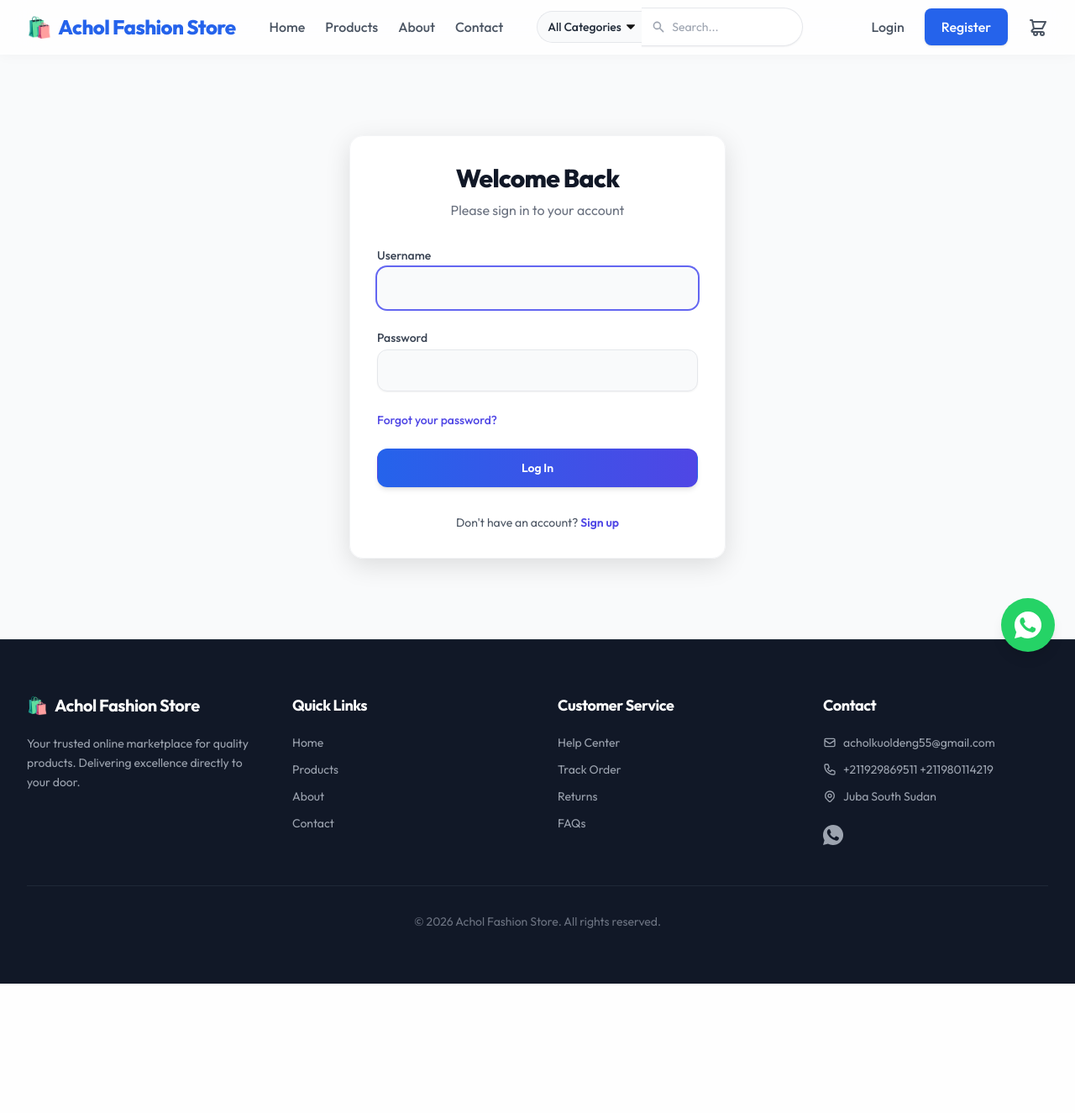
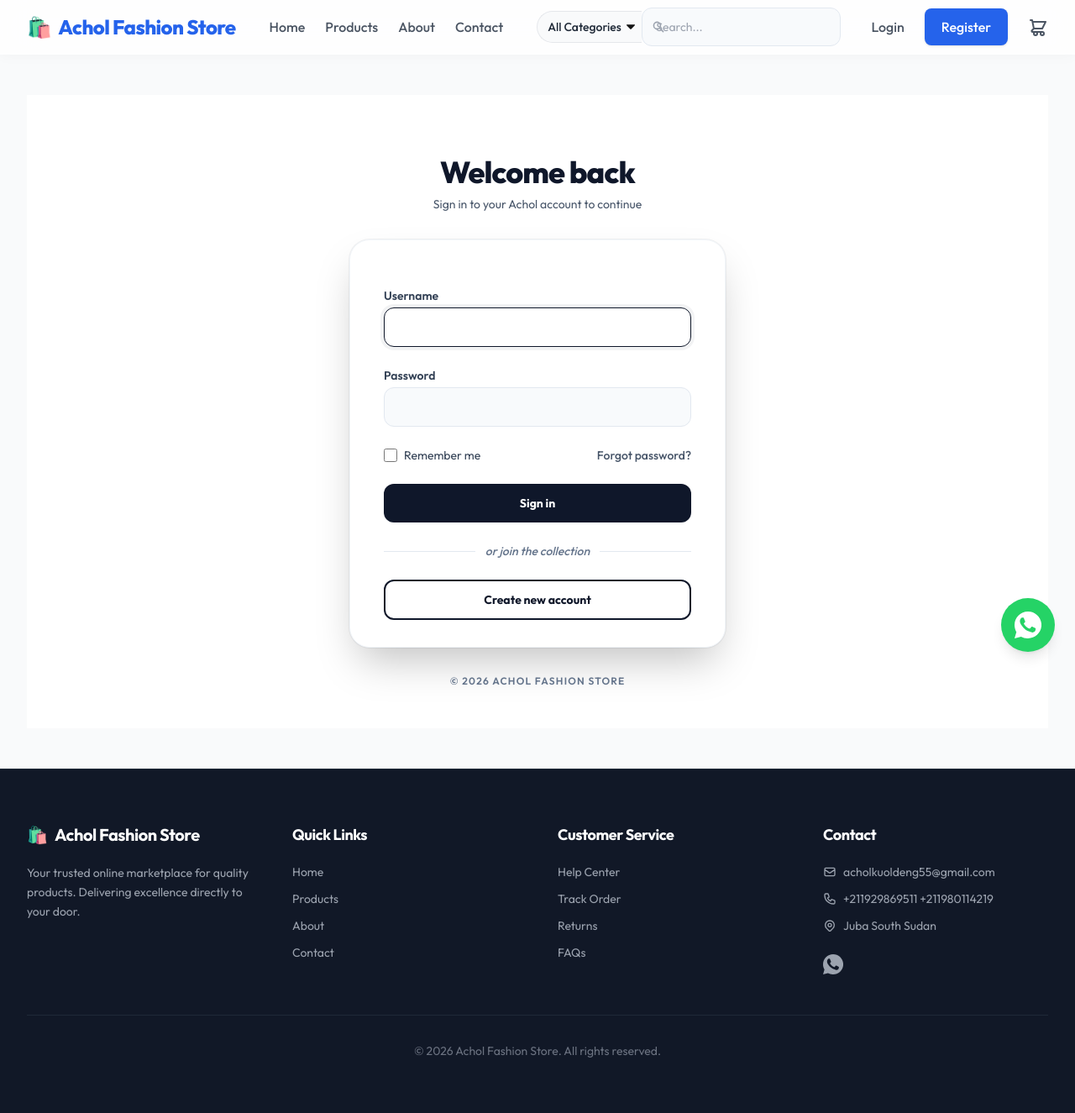
Before and after one commit to Nyombe/Achol-product-store, a Django app: page /auth/login/ in a window 1280 px wide. Shown: the whole page at 84% size. Before the commit the page ends 1171 px from the top, so only its background shows below. Run offline with Django 4.2, Linux system fonts and the light colour scheme; data that the repository does not hold is empty; some libraries are stand-ins or nearby versions.

Commit message:
feat: professionalize and secure portals with custom admin URL, branding, and premium login UI

```diff
--- a/config/urls.py
+++ b/config/urls.py
@@ -7,7 +7,7 @@
 from django.conf.urls.static import static
 
 urlpatterns = [
-    path('admin/', admin.site.urls),
+    path('management/', admin.site.urls),
     path('api/auth/', include('users.urls.api')),
     path('api/products/', include('products.urls.api')),
     path('api/orders/', include('orders.urls.api')),
--- /dev/null
+++ b/core/middleware.py
@@ -0,0 +1,25 @@
+from django.shortcuts import redirect
+from django.urls import reverse
+from django.http import Http404
+
+class AdminAccessMiddleware:
+    """
+    Middleware to strictly abstract regular users from the administration portal.
+    If a non-staff user attempts to access the administration URL, they receive
+    a 404 error, effectively hiding the portal's existence.
+    """
+    def __init__(self, get_response):
+        self.get_response = get_response
+
+    def __call__(self, request):
+        # Define the obfuscated administrative path
+        admin_path = '/management/'
+
+        if request.path.startswith(admin_path):
+            # Only allow authenticated staff/superusers
+            if not request.user.is_authenticated or not request.user.is_staff:
+                # Return a 404 instead of a redirect to hide the portal
+                raise Http404
+
+        response = self.get_response(request)
+        return response
--- a/templates/accounts/login.html
+++ b/templates/accounts/login.html
@@ -1,68 +1,122 @@
 {% extends 'base/base.html' %}
 
-{% block title %}Login - Achol Fashion Store{% endblock %}
+{% block title %}Login | Achol Fashion Store{% endblock %}
 
 {% block content %}
-<div class="flex justify-center items-center py-12 px-4 sm:px-6 lg:px-8">
-    <div class="w-full max-w-md bg-white/90 backdrop-blur-lg rounded-2xl shadow-[0_8px_30px_rgb(0,0,0,0.12)] border border-gray-100 p-8 transform transition-all duration-300 hover:-translate-y-1">
-        <div class="text-center mb-8">
-            <h2 class="text-3xl font-extrabold text-gray-900 tracking-tight">Welcome Back</h2>
-            <p class="text-gray-500 mt-2">Please sign in to your account</p>
+<div class="min-h-[80vh] flex flex-col justify-center py-12 sm:px-6 lg:px-8 bg-white">
+    <div class="sm:mx-auto sm:w-full sm:max-w-md">
+        <div class="text-center">
+            <h2 class="mt-6 text-4xl font-extrabold text-slate-900 tracking-tight">
+                Welcome back
+            </h2>
+            <p class="mt-2 text-sm text-slate-600">
+                Sign in to your Achol account to continue
+            </p>
+        </div>
     </div>
 
-        <form method="post" class="space-y-6">
+    <div class="mt-8 sm:mx-auto sm:w-full sm:max-w-md">
+        <div class="bg-white py-8 px-4 shadow-2xl sm:rounded-3xl sm:px-10 border border-slate-100 ring-1 ring-slate-900/5">
+            <form class="space-y-6" method="POST">
                 {% csrf_token %}
 
                 {% if form.non_field_errors %}
-            <div class="bg-red-50 border-l-4 border-red-500 p-4 mb-6 rounded-md">
-                <div class="text-sm text-red-700">
-                    {{ form.non_field_errors }}
+                <div class="rounded-md bg-red-50 p-4 border-l-4 border-red-400">
+                    <div class="flex">
+                        <div class="flex-shrink-0">
+                            <svg class="h-5 w-5 text-red-400" xmlns="http://www.w3.org/2000/svg" viewBox="0 0 20 20" fill="currentColor">
+                                <path fill-rule="evenodd" d="M10 18a8 8 0 100-16 8 8 0 000 16zM8.707 7.293a1 1 0 00-1.414 1.414L8.586 10l-1.293 1.293a1 1 0 101.414 1.414L10 11.414l1.293 1.293a1 1 0 001.414-1.414L11.414 10l1.293-1.293a1 1 0 00-1.414-1.414L10 8.586 8.707 7.293z" clip-rule="evenodd" />
+                            </svg>
+                        </div>
+                        <div class="ml-3">
+                            <p class="text-sm text-red-700">{{ form.non_field_errors.0 }}</p>
+                        </div>
                     </div>
                 </div>
                 {% endif %}
 
                 {% for field in form %}
                 <div>
-                <label for="{{ field.id_for_label }}" class="block text-sm font-medium text-gray-700 mb-1">
+                    <label for="{{ field.id_for_label }}" class="block text-sm font-semibold text-slate-700">
                         {{ field.label }}
                     </label>
-                <div class="mt-1">
+                    <div class="mt-1 relative group">
                         {{ field }}
+                        {% if field.errors %}
+                        <p class="mt-1 text-xs text-red-600 font-medium">{{ field.errors.0 }}</p>
+                        {% endif %}
                     </div>
-                {% if field.errors %}
-                <p class="mt-1 text-sm text-red-600">{{ field.errors.0 }}</p>
-                {% endif %}
-                {% if field.help_text %}
-                <p class="mt-1 text-xs text-gray-500">{{ field.help_text }}</p>
-                {% endif %}
                 </div>
                 {% endfor %}
 
-            <div class="flex items-center justify-between mt-4">
+                <div class="flex items-center justify-between">
+                    <div class="flex items-center">
+                        <input id="remember-me" name="remember-me" type="checkbox" class="h-4 w-4 text-slate-900 focus:ring-slate-900 border-slate-300 rounded cursor-pointer">
+                        <label for="remember-me" class="ml-2 block text-sm text-slate-700 cursor-pointer">
+                            Remember me
+                        </label>
+                    </div>
+
                     <div class="text-sm">
-                    <a href="#" class="font-medium text-indigo-600 hover:text-indigo-500 transition duration-150">Forgot your password?</a>
+                        <a href="#" class="font-medium text-slate-600 hover:text-slate-900 transition-colors duration-200">
+                            Forgot password?
+                        </a>
                     </div>
                 </div>
 
-            <button type="submit" class="w-full flex justify-center py-3 px-4 border border-transparent rounded-xl shadow-md text-sm font-semibold text-white bg-gradient-to-r from-blue-600 to-indigo-600 hover:from-blue-700 hover:to-indigo-700 focus:outline-none focus:ring-2 focus:ring-offset-2 focus:ring-indigo-500 transform transition-transform duration-200 hover:scale-[1.02]">
-                Log In
+                <div>
+                    <button type="submit" class="group relative w-full flex justify-center py-3 px-4 border border-transparent text-sm font-bold rounded-xl text-white bg-slate-900 hover:bg-slate-800 focus:outline-none focus:ring-2 focus:ring-offset-2 focus:ring-slate-900 transition-all duration-300 transform active:scale-[0.98]">
+                        Sign in
                     </button>
+                </div>
             </form>
 
-        <p class="mt-8 text-center text-sm text-gray-600">
-            Don't have an account?
-            <a href="{% url 'auth:register' %}" class="font-semibold text-indigo-600 hover:text-indigo-500 transition duration-150">Sign up</a>
+            <div class="mt-6">
+                <div class="relative">
+                    <div class="absolute inset-0 flex items-center">
+                        <div class="w-full border-t border-slate-200"></div>
+                    </div>
+                    <div class="relative flex justify-center text-sm">
+                        <span class="px-3 bg-white text-slate-500 font-medium italic">or join the collection</span>
+                    </div>
+                </div>
+
+                <div class="mt-6">
+                    <a href="{% url 'auth:register' %}" class="w-full flex justify-center py-3 px-4 border-2 border-slate-900 rounded-xl text-sm font-bold text-slate-900 bg-white hover:bg-slate-50 transition-all duration-300 transform active:scale-[0.98]">
+                        Create new account
+                    </a>
+                </div>
+            </div>
+        </div>
+
+        <p class="mt-8 text-center text-xs text-slate-500 uppercase tracking-widest font-semibold">
+            &copy; {% now "Y" %} Achol Fashion Store
         </p>
     </div>
 </div>
 
-<script>
-    document.addEventListener("DOMContentLoaded", function() {
-        // Automatically style Django fields to look crisp
-        const inputs = document.querySelectorAll('input[type="text"], input[type="password"], input[type="email"]');
-        inputs.forEach(input => {
-            input.classList.add('appearance-none', 'block', 'w-full', 'px-4', 'py-3', 'border', 'border-gray-200', 'rounded-xl', 'shadow-sm', 'placeholder-gray-400', 'focus:outline-none', 'focus:ring-2', 'focus:ring-indigo-500', 'focus:border-transparent', 'transition', 'duration-200', 'bg-gray-50', 'hover:bg-white');
-        });
-    });
-</script>
+<style>
+    /* Styling Django input fields specifically for this professional look */
+    form input[type="text"],
+    form input[type="password"],
+    form input[type="email"] {
+        display: block;
+        width: 100%;
+        padding: 0.75rem 1rem;
+        background-color: #f8fafc;
+        border: 1px solid #e2e8f0;
+        border-radius: 0.75rem;
+        font-size: 0.875rem;
+        transition: all 0.2s;
+        color: #0f172a;
+    }
+    form input[type="text"]:focus,
+    form input[type="password"]:focus,
+    form input[type="email"]:focus {
+        background-color: #fff;
+        border-color: #0f172a;
+        box-shadow: 0 0 0 4px rgba(15, 23, 42, 0.05);
+        outline: none;
+    }
+</style>
 {% endblock %}
```
Also changed, not shown: config/settings/base.py (+10 -9 lines). Lines whose indentation alone changed are shown as unchanged.
